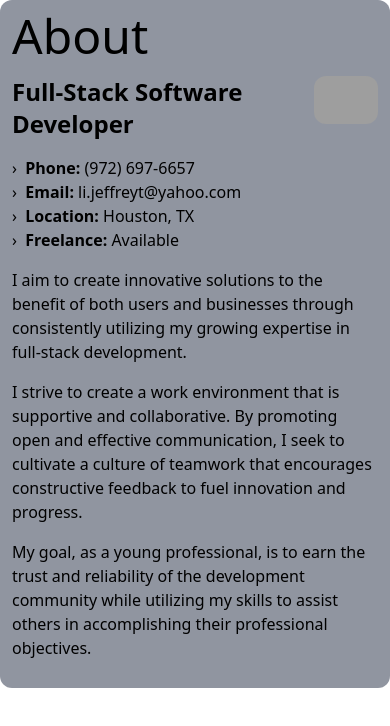
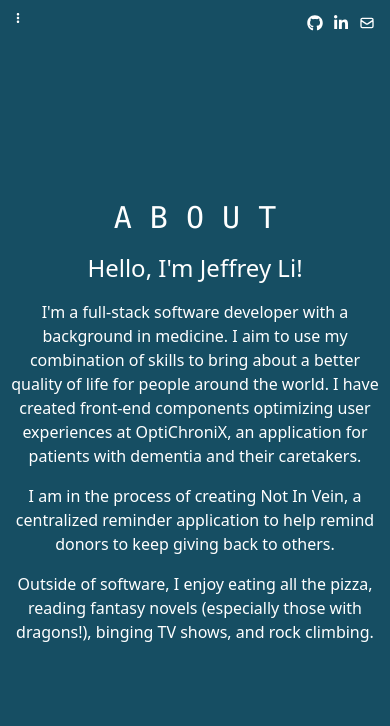
Before and after one commit to JeffLi117/Jeffrey-Li-Website, a Next.js app: page /about in a window 390 px wide. Shown: the top 726 px of the page. Built offline with nearby package versions, Linux system fonts and the light colour scheme; grey boxes are pictures that could not be loaded.

Commit message:
Change layout of web page so that it links to about and projects; add small hamburger for mobile view

```diff
--- a/app/about/page.js
+++ b/app/about/page.js
@@ -2,52 +2,58 @@
 
 import Image from "next/image";
 import { useState, useEffect } from "react";
-
+import AboutMe from "@/components/AboutMe";
 
 function aboutPage() {
-  const [fade, setFade] = useState(true);
-
-  useEffect(() => {
-    setFade(false);
-  }, [])
-
-  return (
-    <div className="bg-gray-500/75 p-3 rounded-xl md:p-4 lg:w-3/4 fade-test" style={{ opacity:`${fade ? "0" : "1"}` }} >
-        <div className="flex relative justify-left items-center ">
-            <div className="text-5xl lineafter">About</div>&nbsp;
-        </div>
-        <div className="pt-4">
-            <div className="flex flex-col relative md:grid " style={{ gridTemplateColumns: '28% 72%'}}>
-                <div className="imageHolder">
-                    <Image src="/headshot.jpg" alt="professional headshot of Jeffrey Li" priority={true} width="0" height="0" sizes="100vw" style={{ width: '64px', height: 'auto' }} className="rounded-xl absolute top-0 right-0 myhead"/>
-                </div>
-                <div>
-                    <div className="bulleted-header text-2xl mb-4 font-bold w-4/5 md:text-3xl">
-                        Full-Stack Software Developer
-                    </div>
-                    <div className="text-1xl flex about-contact flex-col relative md:text-2xl ">
-                        <div className="flex flex-col justify-center align-left md:flex-row,justify-left">
-                            <div>&#8250; &nbsp;<span className="font-bold">Phone:</span>&nbsp;(972) 697-6657</div>
-                        </div>
-                        <div className="flex flex-col justify-center align-left md:flex-row,justify-left">
-                            <div>&#8250; &nbsp;<span className="font-bold">Email:</span>&nbsp;li.jeffreyt@yahoo.com</div>
-                        </div>
-                        <div className="flex flex-col justify-center align-left md:flex-row,justify-left">
-                            <div>&#8250; &nbsp;<span className="font-bold">Location:</span>&nbsp;Houston,&nbsp;TX</div>
-                        </div>
-                        <div className="flex flex-col justify-center align-left md:flex-row,justify-left">
-                            <div>&#8250; &nbsp;<span className="font-bold">Freelance:</span>&nbsp;Available</div>
-                        </div>
-                    </div>
-                    <div className="mb-4 mt-4 md:text-2xl ">I aim to create innovative solutions to the benefit of both users and businesses through consistently utilizing my growing expertise in full-stack development.</div>
-                    <div className="mb-4 mt-4 md:text-2xl ">I strive to create a work environment that is supportive and collaborative. By promoting open and effective communication, I seek to cultivate a culture of teamwork that encourages constructive feedback to fuel innovation and progress.</div>
-                    <div className="mb-4 mt-4 md:text-2xl ">My goal, as a young professional, is to earn the trust and reliability of the development community while utilizing my skills to assist others in accomplishing their professional objectives.</div>
-                </div>
-            </div>
-        </div>
-
-    </div>
-  )
+    return (
+        <AboutMe />
+    )
 }
 
+// function aboutPage() {
+//   const [fade, setFade] = useState(true);
+
+//   useEffect(() => {
+//     setFade(false);
+//   }, [])
+
+//   return (
+//     <div className="bg-gray-500/75 p-3 rounded-xl md:p-4 lg:w-3/4 fade-test" style={{ opacity:`${fade ? "0" : "1"}` }} >
+//         <div className="flex relative justify-left items-center ">
+//             <div className="text-5xl lineafter">About</div>&nbsp;
+//         </div>
+//         <div className="pt-4">
+//             <div className="flex flex-col relative md:grid " style={{ gridTemplateColumns: '28% 72%'}}>
+//                 <div className="imageHolder">
+//                     <Image src="/headshot.jpg" alt="professional headshot of Jeffrey Li" priority={true} width="0" height="0" sizes="100vw" style={{ width: '64px', height: 'auto' }} className="rounded-xl absolute top-0 right-0 myhead"/>
+//                 </div>
+//                 <div>
+//                     <div className="bulleted-header text-2xl mb-4 font-bold w-4/5 md:text-3xl">
+//                         Full-Stack Software Developer
+//                     </div>
+//                     <div className="text-1xl flex about-contact flex-col relative md:text-2xl ">
+//                         <div className="flex flex-col justify-center align-left md:flex-row,justify-left">
+//                             <div>&#8250; &nbsp;<span className="font-bold">Phone:</span>&nbsp;(972) 697-6657</div>
+//                         </div>
+//                         <div className="flex flex-col justify-center align-left md:flex-row,justify-left">
+//                             <div>&#8250; &nbsp;<span className="font-bold">Email:</span>&nbsp;li.jeffreyt@yahoo.com</div>
+//                         </div>
+//                         <div className="flex flex-col justify-center align-left md:flex-row,justify-left">
+//                             <div>&#8250; &nbsp;<span className="font-bold">Location:</span>&nbsp;Houston,&nbsp;TX</div>
+//                         </div>
+//                         <div className="flex flex-col justify-center align-left md:flex-row,justify-left">
+//                             <div>&#8250; &nbsp;<span className="font-bold">Freelance:</span>&nbsp;Available</div>
+//                         </div>
+//                     </div>
+//                     <div className="mb-4 mt-4 md:text-2xl ">I aim to create innovative solutions to the benefit of both users and businesses through consistently utilizing my growing expertise in full-stack development.</div>
+//                     <div className="mb-4 mt-4 md:text-2xl ">I strive to create a work environment that is supportive and collaborative. By promoting open and effective communication, I seek to cultivate a culture of teamwork that encourages constructive feedback to fuel innovation and progress.</div>
+//                     <div className="mb-4 mt-4 md:text-2xl ">My goal, as a young professional, is to earn the trust and reliability of the development community while utilizing my skills to assist others in accomplishing their professional objectives.</div>
+//                 </div>
+//             </div>
+//         </div>
+
+//     </div>
+//   )
+// }
+
 export default aboutPage
--- a/app/globals.css
+++ b/app/globals.css
@@ -1,8 +1,6 @@
 @tailwind base;
 @tailwind components;
 @tailwind utilities;
-
-@import url('https://fonts.googleapis.com/css2?family=Raleway&family=Roboto+Mono&display=swap');
 
 div#iconHolders {
     position: fixed;
@@ -10,12 +8,18 @@ div#iconHolders {
     right: 10px;
 }
 
-div#githubIcon, div#linkedInIcon {
+div#burgerHolder {
+    position: fixed;
+    top: 10px;
+    left: 10px;
+}
+
+div#githubIcon, div#linkedInIcon, div#mailIcon {
     background-color: transparent;
     transition: transform 0.6s ease, background-color 0.6s ease; /* Apply a transition for the transform property */
 }
 
-div#githubIcon:hover, div#linkedInIcon:hover {
+div#githubIcon:hover, div#linkedInIcon:hover, div#mailIcon:hover {
     background-color: rgb(251 191 36);
     transform: rotate(360deg); /* Rotate the icon 360 degrees on hover */
 }
--- a/app/layout.js
+++ b/app/layout.js
@@ -1,6 +1,7 @@
 import './globals.css';
 import "@fortawesome/fontawesome-svg-core/styles.css";
 import { config } from "@fortawesome/fontawesome-svg-core";
+import Nav from '@/components/Nav';
 config.autoAddCss = false;
 
 export const metadata = {
@@ -17,8 +18,9 @@ export default function RootLayout({ children }) {
         <meta name="google" content="notranslate" />
         <meta httpEquiv="Content-Language" content="en" />
       </head>
-      <body className="font-raleway">
-        <div>
+      <body>
+        <div className="relative bg-cyan-900 h-full text-white">
+          <Nav />
           {children}
         </div>
       </body>
--- a/components/AboutMe.js
+++ b/components/AboutMe.js
@@ -1,10 +1,11 @@
 export default function AboutMe() {
   return (
-    <div className="flex flex-col justify-center items-center gap-4">
-        <div>
-            <h2 className="text-2xl text-bold">Hello!</h2>
-            <p>My name is Jeffrey Li, a software engineer with a background in medicine. I aim to use my combination of skills to bring about a better quality of life for people around the world. I'm currently a front-end developer at OptiChroniX and am the creator of <a href="https://github.com/JeffLi117/Not-In-Vein">Not In Vein</a>, a reminder application to help donors keep giving back to others.</p>
-        </div>
+    <div className="h-screen flex flex-col text-center justify-center items-center gap-4 p-2">
+      <div className="text-3xl text-bold font-mono">A B O U T</div>
+      <h2 className="text-2xl text-bold">Hello, I'm Jeffrey Li!</h2>
+      <p>I'm a full-stack software developer with a background in medicine. I aim to use my combination of skills to bring about a better quality of life for people around the world. I have created front-end components optimizing user experiences at OptiChroniX, an application for patients with dementia and their caretakers.</p>
+      <p>I am in the process of creating <a href="https://github.com/JeffLi117/Not-In-Vein">Not In Vein</a>, a centralized reminder application to help remind donors to keep giving back to others.</p>
+      <p>Outside of software, I enjoy eating all the pizza, reading fantasy novels (especially those with dragons!), binging TV shows, and rock climbing.</p>
     </div>
   )
 }
--- a/components/Nav.js
+++ b/components/Nav.js
@@ -1,19 +1,44 @@
+"use client";
+import { useState } from "react";
 import { FaGithub, FaLinkedinIn } from "react-icons/fa";
+import { HiOutlineMail } from "react-icons/hi";
+import { IoMdMore } from "react-icons/io";
+import Link from "next/link";
 
 function Nav() {
 
+  const [openBurger, setOpenBurger] = useState(false);
+
   return (
-    <div className="bg-transparent relative" >
-      <div id="iconHolders" className="flex justify-center items-center gap-1">
-        <div id="githubIcon" className="z-20 p-2 border border-transparent rounded-full">
+    <div className="bg-transparent relative z-20">
+      <div id="burgerHolder" >
+        < IoMdMore
+          className="md:hidden"
+          onClick={()=> setOpenBurger(!openBurger)}
+        />
+        {openBurger &&
+          <div className="font-mono text-sm">
+            <Link href="/"><div>HOME</div></Link>
+            <Link href="/about"><div>ABOUT</div></Link>
+            <Link href="/projects"><div>PROJECTS</div></Link>
+          </div>
+        }
+      </div>
+      <div id="iconHolders" className="flex justify-center items-center md:gap-1">
+        <div id="githubIcon" className="z-20 p-1 md:p-2 border border-transparent rounded-full">
           <a href="https://github.com/JeffLi117">
             < FaGithub/>
           </a>
-        </div>
-        <div id="linkedInIcon" className="z-20 p-2 border border-transparent rounded-full">
-          <a href="https://www.linkedin.com/in/jeffrey-li-do/">
-            < FaLinkedinIn/>
-          </a>
+          </div>
+          <div id="linkedInIcon" className="z-20 p-1 md:p-2 border border-transparent rounded-full">
+            <a href="https://www.linkedin.com/in/jeffrey-li-do/">
+              < FaLinkedinIn/>
+            </a>
+          </div>
+          <div id="mailIcon" className="z-20 p-1 md:p-2 border border-transparent rounded-full">
+            <a href="mailto:jeffrey.t.li.work@gmail.com">
+              < HiOutlineMail/>
+            </a>
         </div>
       </div>
 
--- a/tailwind.config.js
+++ b/tailwind.config.js
@@ -12,10 +12,6 @@ module.exports = {
         'gradient-conic':
           'conic-gradient(from 180deg at 50% 50%, var(--tw-gradient-stops))',
       },
-      fontFamily: {
-        mono: ['var(--font-roboto-mono)'],
-        raleway: ['var(--font-raleway)'],
-      },
     },
   },
   plugins: [
```
Also changed, not shown: app/page.js (+11 -20 lines), public/Headshot_Mononoke_Square.jpg (added).
